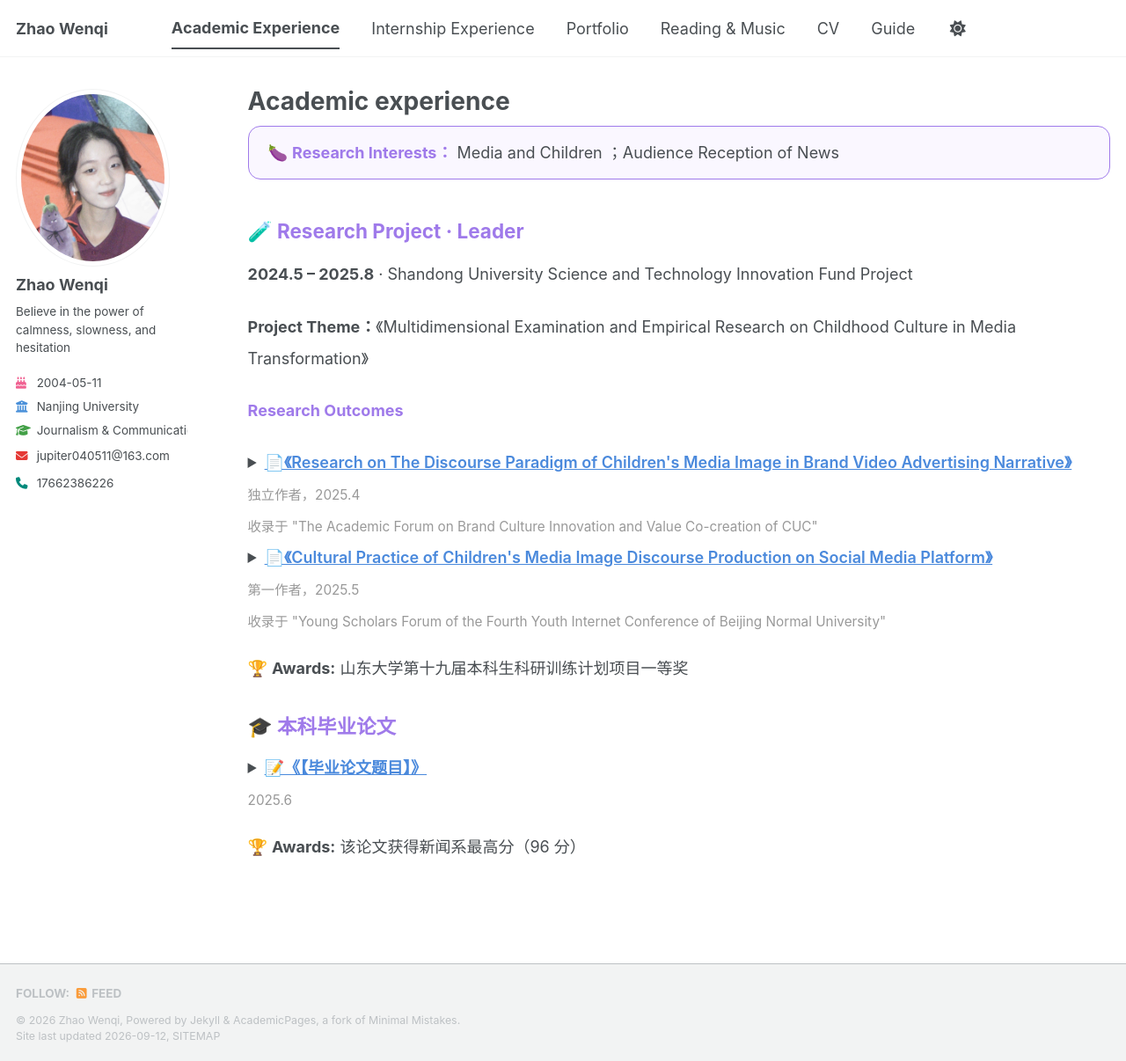
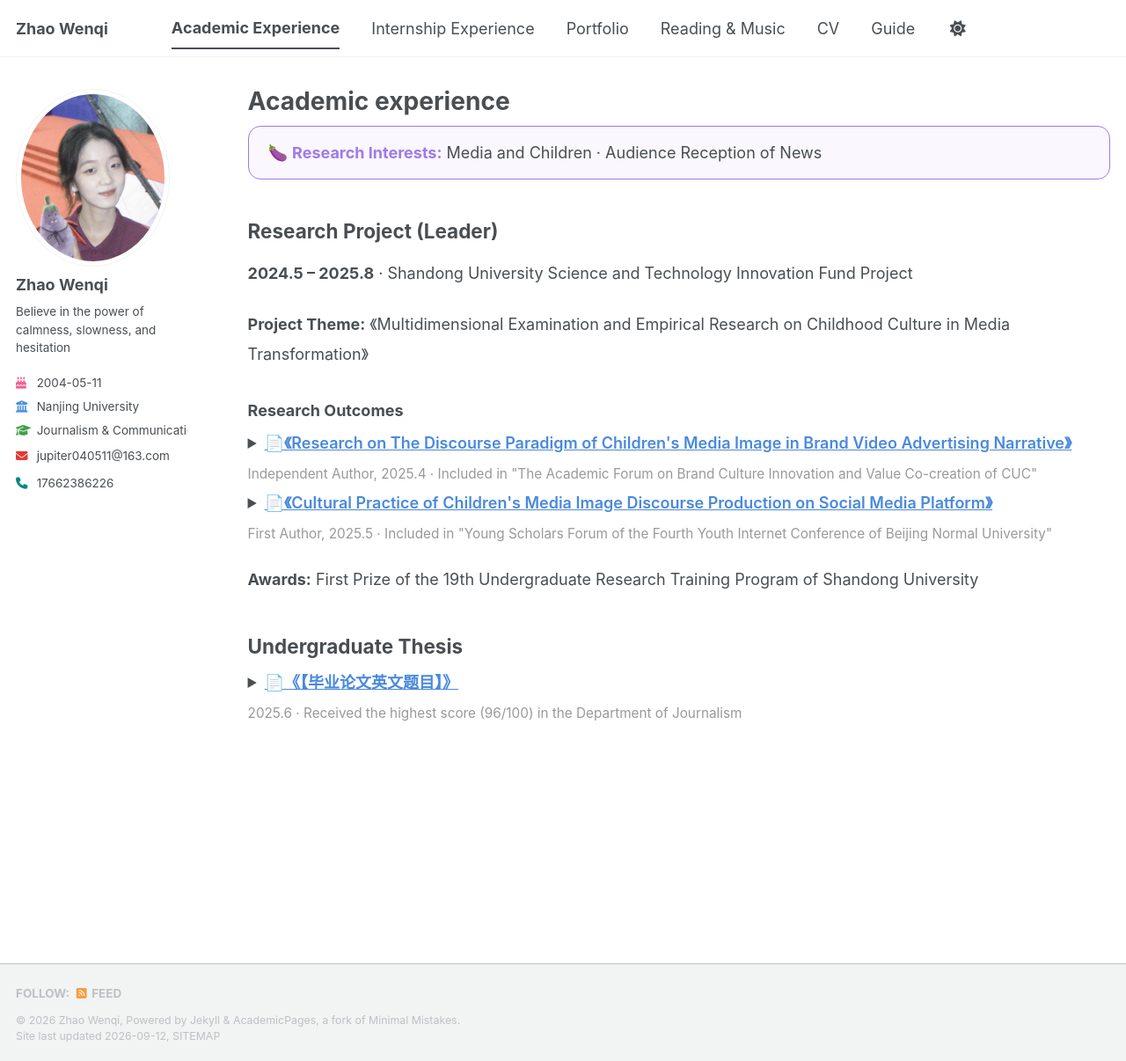
Before and after one commit to Wenqi0511/jupiter0511, a Jekyll site: the page built from _pages/publications.html, in a window 1280 px wide and 1206 px high. Shown: the whole window at 88% size. Built offline with Jekyll 4.4.1, drawn with Linux system fonts in a browser that asks for light colours; a style sheet for code colours, icons or effects is not loaded.

Commit message:
Update publications.html

```diff
--- a/_pages/publications.html
+++ b/_pages/publications.html
@@ -5,67 +5,62 @@ permalink: /publications/
 author_profile: true
 ---
 
-<div style="border:1.5px solid #9F7AEA; border-radius:14px; padding:16px 22px; background:#faf7ff; margin-bottom:32px;">
-🍆 <b style="color:#9F7AEA;">Research Interests：</b> Media and Children ；Audience Reception of News
+<div style="border:1.5px solid #9F7AEA; border-radius:14px; padding:16px 22px; background:#faf7ff; margin-bottom:36px;">
+🍆 <b style="color:#9F7AEA;">Research Interests:</b> Media and Children · Audience Reception of News
 </div>
 
-<h2 style="color:#9F7AEA; margin-bottom:16px;">🧪 Research Project · Leader</h2>
+<h2>Research Project (Leader)</h2>
 
-<div style="line-height:2;">
-<p> <b>2024.5 – 2025.8</b> · Shandong University Science and Technology Innovation Fund Project</p>
-<p> <b>Project Theme：</b>《Multidimensional Examination and Empirical Research on Childhood Culture in Media Transformation》</p>
+<div style="line-height:1.9;">
+<p><b>2024.5 – 2025.8</b> · Shandong University Science and Technology Innovation Fund Project</p>
+<p><b>Project Theme:</b> 《Multidimensional Examination and Empirical Research on Childhood Culture in Media Transformation》</p>
 
-<p><b style="color:#9F7AEA;"> Research Outcomes</b></p>
+<h3>Research Outcomes</h3>
 
 <details>
 <summary>
 <span style="color:#4a89dc; text-decoration:underline; font-weight:600;">📄《Research on The Discourse Paradigm of Children's Media Image in Brand Video Advertising Narrative》</span><br>
-<span style="color:#999; font-size:0.85em;">独立作者，2025.4</span><br>
-<span style="color:#999; font-size:0.85em;">收录于 "The Academic Forum on Brand Culture Innovation and Value Co-creation of CUC"</span>
+<span style="color:#999; font-size:0.85em;">Independent Author, 2025.4 · Included in "The Academic Forum on Brand Culture Innovation and Value Co-creation of CUC"</span>
 </summary>
 
-<div style="margin:12px 0 22px 28px; line-height:2; font-size:0.95em;">
-<p> <b>Research Question:</b>【……】</p>
-<p> <b>methods:</b>【……】</p>
-<p> <b>conclusion:</b>【……】</p>
-<p> <b>reporting:</b> <a href="【全文链接】">点击查看全文</a></p>
+<div style="margin:10px 0 24px 28px; line-height:1.9;">
+<p><b>Research Question:</b> 【……】</p>
+<p><b>Research Method:</b> 【……】</p>
+<p><b>Conclusion:</b> 【……】</p>
+<p><b>Full Text &amp; Reports:</b> <a href="【全文链接】">Read more →</a></p>
 </div>
 </details>
 
 <details>
 <summary>
 <span style="color:#4a89dc; text-decoration:underline; font-weight:600;">📄《Cultural Practice of Children's Media Image Discourse Production on Social Media Platform》</span><br>
-<span style="color:#999; font-size:0.85em;">第一作者，2025.5</span><br>
-<span style="color:#999; font-size:0.85em;">收录于 "Young Scholars Forum of the Fourth Youth Internet Conference of Beijing Normal University"</span>
+<span style="color:#999; font-size:0.85em;">First Author, 2025.5 · Included in "Young Scholars Forum of the Fourth Youth Internet Conference of Beijing Normal University"</span>
 </summary>
 
-<div style="margin:12px 0 22px 28px; line-height:2; font-size:0.95em;">
-<p> <b>Research Question:</b>【……】</p>
-<p> <b>methods:</b>【……】</p>
-<p> <b>conclusion:</b>【……】</p>
-<p> <b>reporting:</b> <a href="【全文链接】">点击查看全文</a></p>
+<div style="margin:10px 0 24px 28px; line-height:1.9;">
+<p><b>Research Question:</b> 【……】</p>
+<p><b>Research Method:</b> 【……】</p>
+<p><b>Conclusion:</b> 【……】</p>
+<p><b>Full Text &amp; Reports:</b> <a href="【全文链接】">Read more →</a></p>
 </div>
 </details>
 
-<p>🏆 <b>Awards:</b> 山东大学第十九届本科生科研训练计划项目一等奖</p>
+<p><b>Awards:</b> First Prize of the 19th Undergraduate Research Training Program of Shandong University</p>
 </div>
 
+<h2>Undergraduate Thesis</h2>
 
-<h2 style="color:#9F7AEA; margin-top:34px; margin-bottom:16px;">🎓 本科毕业论文</h2>
-
-<div style="line-height:2;">
+<div style="line-height:1.9;">
 <details>
 <summary>
-<span style="color:#4a89dc; text-decoration:underline; font-weight:600;">📝《【毕业论文题目】》</span><br>
-<span style="color:#999; font-size:0.85em;">2025.6</span>
+<span style="color:#4a89dc; text-decoration:underline; font-weight:600;">📄《【毕业论文英文题目】》</span><br>
+<span style="color:#999; font-size:0.85em;">2025.6 · Received the highest score (96/100) in the Department of Journalism</span>
 </summary>
 
-<div style="margin:12px 0 22px 28px; line-height:2; font-size:0.95em;">
-<p> <b>Research Question:</b>【……】</p>
-<p> <b>methods:</b>【……】</p>
-<p> <b>conclusion:</b>【……】</p>
+<div style="margin:10px 0 24px 28px; line-height:1.9;">
+<p><b>Research Question:</b> 【……】</p>
+<p><b>Research Method:</b> 【……】</p>
+<p><b>Conclusion:</b> 【……】</p>
 </div>
 </details>
-
-<p>🏆 <b>Awards:</b> 该论文获得新闻系最高分（96 分）</p>
 </div>
```
